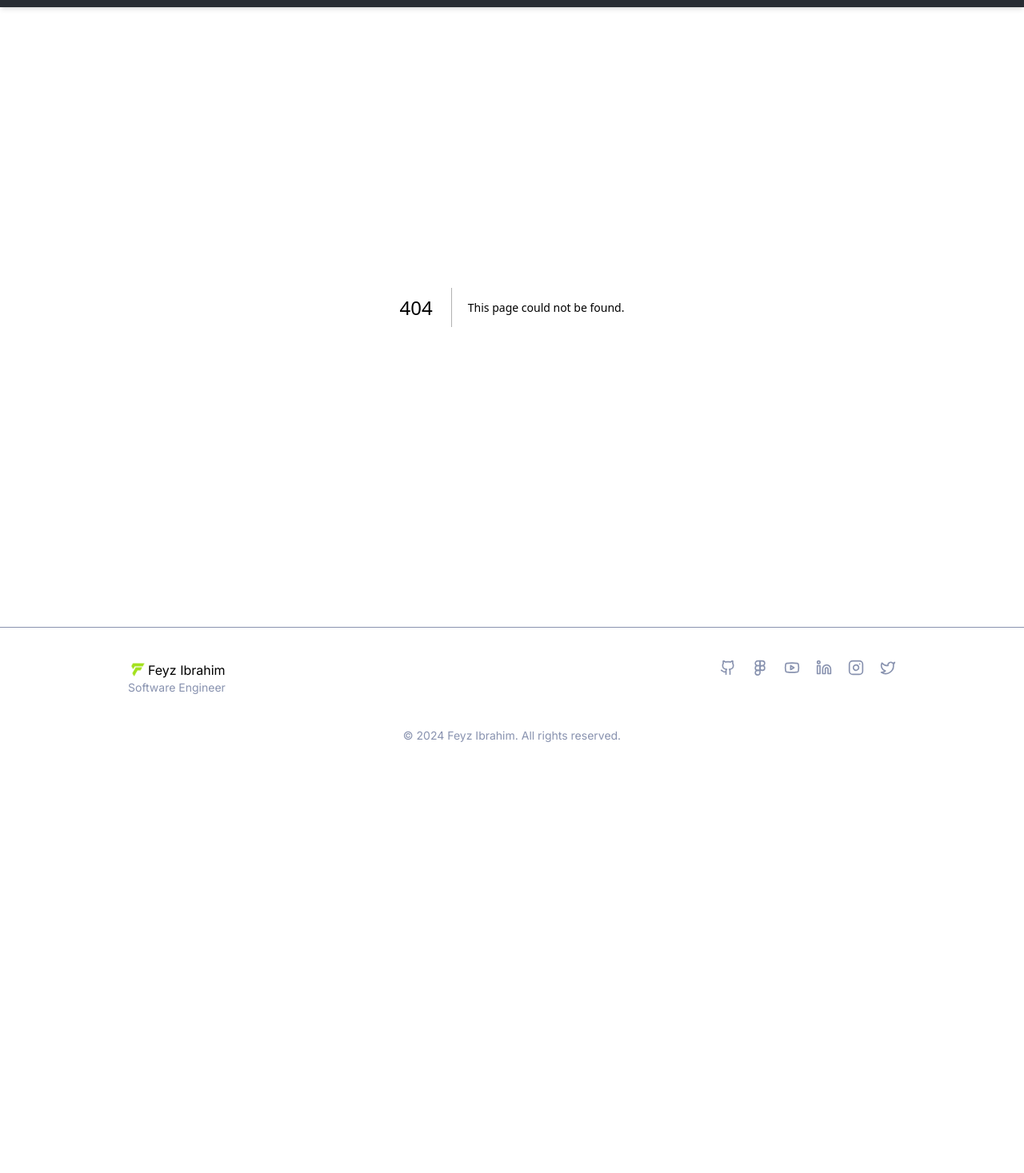
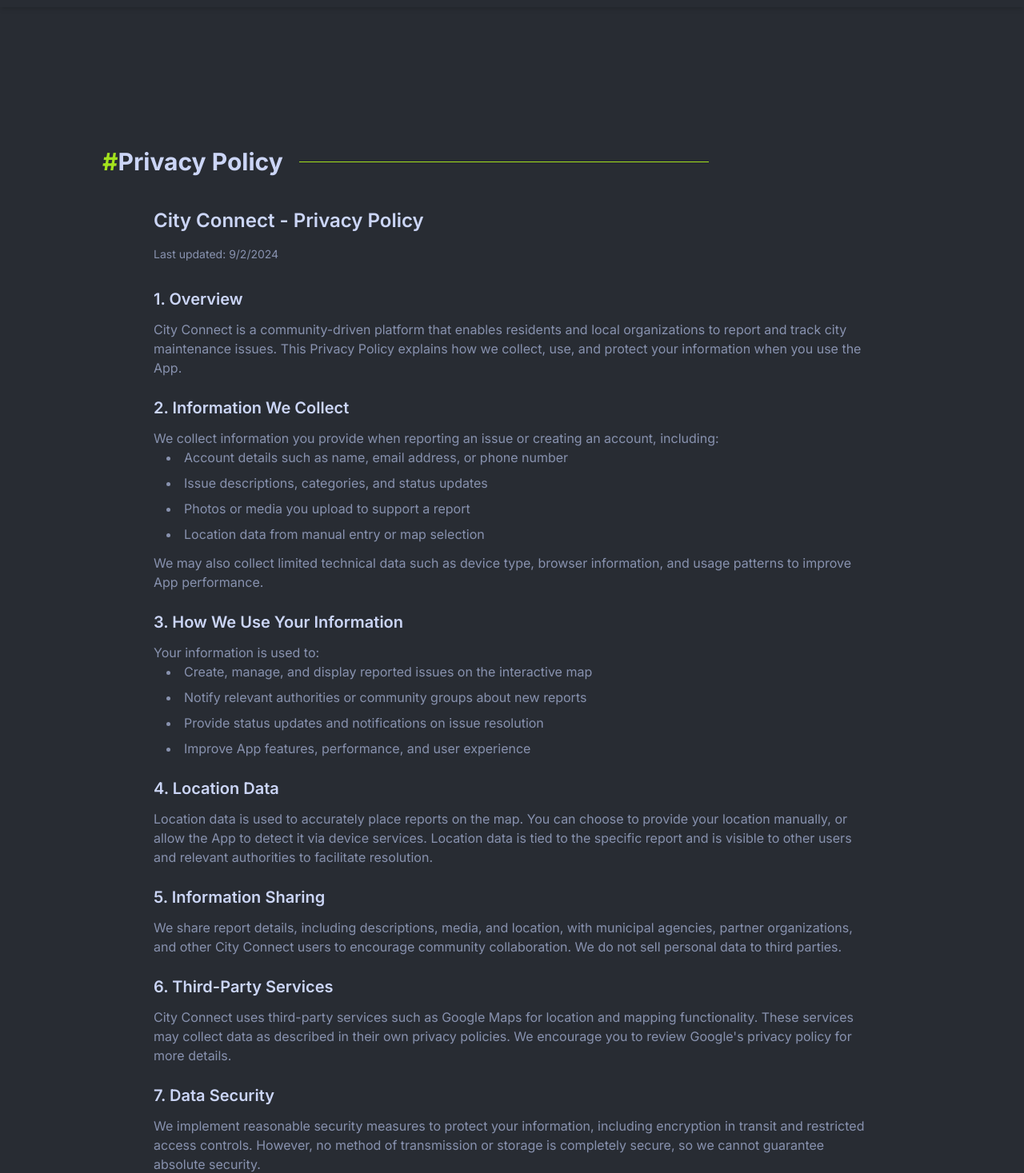
Before and after one commit to feyzibrahim/personal-portfolio-v2, a Next.js app: page /city-connect-privacy-policy in a window 1280 px wide. Before the commit this address had no page. Shown: the part 56-1523 px from the top of the page at 80% size. Before the commit the page ends 1026 px from the top, so only its background shows below. Built offline with nearby package versions, Linux system fonts and the light colour scheme.

Commit message:
feat: city connect policy page added

```diff
--- /dev/null
+++ b/src/app/city-connect-privacy-policy/page.tsx
@@ -0,0 +1,189 @@
+import SectionTitle from "@/components/section-title";
+
+export default function CityConnectPrivacyPolicy() {
+	return (
+		<div className="px-5 lg:px-32 pt-40 pb-20">
+			<SectionTitle title="Privacy Policy" />
+
+			<div className="max-w-4xl mx-auto space-y-8 text-foreground-secondary">
+				<div className="space-y-4">
+					<h2 className="text-2xl font-semibold text-foreground">
+						City Connect - Privacy Policy
+					</h2>
+					<p className="text-sm text-foreground-secondary">
+						Last updated: {new Date().toLocaleDateString()}
+					</p>
+				</div>
+
+				<div className="space-y-6">
+					<section>
+						<h3 className="text-xl font-semibold text-foreground mb-3">
+							1. Overview
+						</h3>
+						<p>
+							City Connect is a community-driven platform that enables residents and
+							local organizations to report and track city maintenance issues. This
+							Privacy Policy explains how we collect, use, and protect your
+							information when you use the App.
+						</p>
+					</section>
+
+					<section>
+						<h3 className="text-xl font-semibold text-foreground mb-3">
+							2. Information We Collect
+						</h3>
+						<p>
+							We collect information you provide when reporting an issue or creating
+							an account, including:
+						</p>
+						<ul className="list-disc list-inside space-y-2 ml-4">
+							<li>Account details such as name, email address, or phone number</li>
+							<li>Issue descriptions, categories, and status updates</li>
+							<li>Photos or media you upload to support a report</li>
+							<li>Location data from manual entry or map selection</li>
+						</ul>
+						<p className="mt-3">
+							We may also collect limited technical data such as device type,
+							browser information, and usage patterns to improve App performance.
+						</p>
+					</section>
+
+					<section>
+						<h3 className="text-xl font-semibold text-foreground mb-3">
+							3. How We Use Your Information
+						</h3>
+						<p>Your information is used to:</p>
+						<ul className="list-disc list-inside space-y-2 ml-4">
+							<li>Create, manage, and display reported issues on the interactive map</li>
+							<li>Notify relevant authorities or community groups about new reports</li>
+							<li>Provide status updates and notifications on issue resolution</li>
+							<li>Improve App features, performance, and user experience</li>
+						</ul>
+					</section>
+
+					<section>
+						<h3 className="text-xl font-semibold text-foreground mb-3">
+							4. Location Data
+						</h3>
+						<p>
+							Location data is used to accurately place reports on the map. You can
+							choose to provide your location manually, or allow the App to detect it
+							via device services. Location data is tied to the specific report and is
+							visible to other users and relevant authorities to facilitate resolution.
+						</p>
+					</section>
+
+					<section>
+						<h3 className="text-xl font-semibold text-foreground mb-3">
+							5. Information Sharing
+						</h3>
+						<p>
+							We share report details, including descriptions, media, and location,
+							with municipal agencies, partner organizations, and other City Connect
+							users to encourage community collaboration. We do not sell personal data
+							to third parties.
+						</p>
+					</section>
+
+					<section>
+						<h3 className="text-xl font-semibold text-foreground mb-3">
+							6. Third-Party Services
+						</h3>
+						<p>
+							City Connect uses third-party services such as Google Maps for location
+							and mapping functionality. These services may collect data as described
+							in their own privacy policies. We encourage you to review Google&apos;s
+							privacy policy for more details.
+						</p>
+					</section>
+
+					<section>
+						<h3 className="text-xl font-semibold text-foreground mb-3">
+							7. Data Security
+						</h3>
+						<p>
+							We implement reasonable security measures to protect your information,
+							including encryption in transit and restricted access controls. However,
+							no method of transmission or storage is completely secure, so we cannot
+							guarantee absolute security.
+						</p>
+					</section>
+
+					<section>
+						<h3 className="text-xl font-semibold text-foreground mb-3">
+							8. Your Choices and Rights
+						</h3>
+						<p>You can:</p>
+						<ul className="list-disc list-inside space-y-2 ml-4">
+							<li>Update or delete your account information within the App</li>
+							<li>Request removal of specific reports you created</li>
+							<li>Control location sharing via your device settings</li>
+							<li>Opt out of non-essential notifications in App preferences</li>
+						</ul>
+					</section>
+
+					<section>
+						<h3 className="text-xl font-semibold text-foreground mb-3">
+							9. Children&apos;s Privacy
+						</h3>
+						<p>
+							City Connect is intended for users aged 13 and older. We do not
+							knowingly collect personal information from children under 13. If we
+							learn that we have collected such information, we will delete it
+							promptly.
+						</p>
+					</section>
+
+					<section>
+						<h3 className="text-xl font-semibold text-foreground mb-3">
+							10. Changes to This Policy
+						</h3>
+						<p>
+							We may update this Privacy Policy to reflect new features or legal
+							requirements. When changes are made, we will revise the &quot;Last
+							updated&quot; date and notify users through the App or email when
+							appropriate.
+						</p>
+					</section>
+
+					<section>
+						<h3 className="text-xl font-semibold text-foreground mb-3">
+							11. Contact Us
+						</h3>
+						<p>
+							If you have questions or concerns about this Privacy Policy or how your
+							data is handled, please reach out to us at:
+						</p>
+						<div className="ml-4 space-y-1">
+							<p>
+								Email:{" "}
+								<a
+									href="mailto:faizashrafkk@gmail.com"
+									className="text-primary hover:underline"
+								>
+									faizashrafkk@gmail.com
+								</a>
+							</p>
+						</div>
+					</section>
+
+					<section>
+						<h3 className="text-xl font-semibold text-foreground mb-3">
+							12. Summary
+						</h3>
+						<div className="bg-background-secondary p-4 rounded-lg">
+							<p className="font-medium text-foreground mb-2">Key Points:</p>
+							<ul className="list-disc list-inside space-y-1 text-sm">
+								<li>✅ Issue reports may include photos and location data</li>
+								<li>✅ Shared information supports faster community resolutions</li>
+								<li>✅ No sale of personal information to third parties</li>
+								<li>✅ Google Maps powers location services</li>
+								<li>✅ You control your account and notification preferences</li>
+							</ul>
+						</div>
+					</section>
+				</div>
+			</div>
+		</div>
+	);
+}
```
